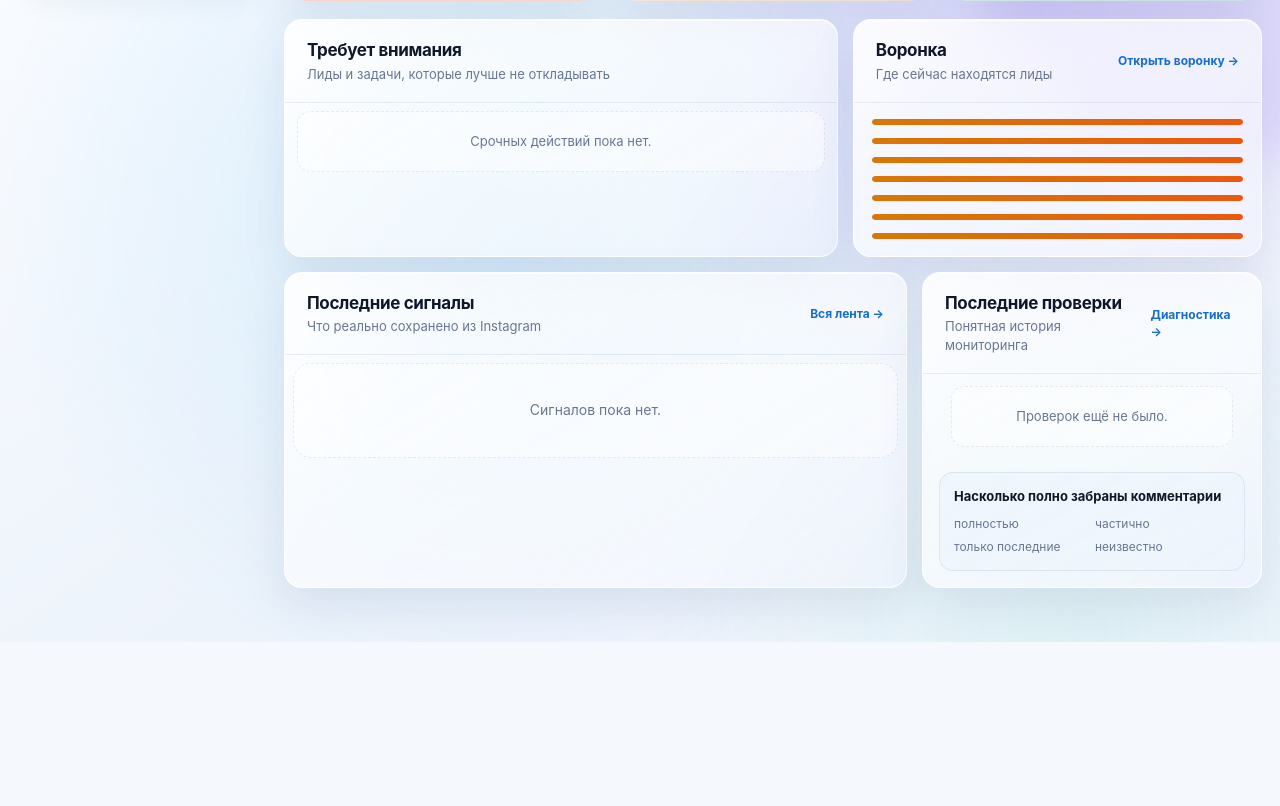
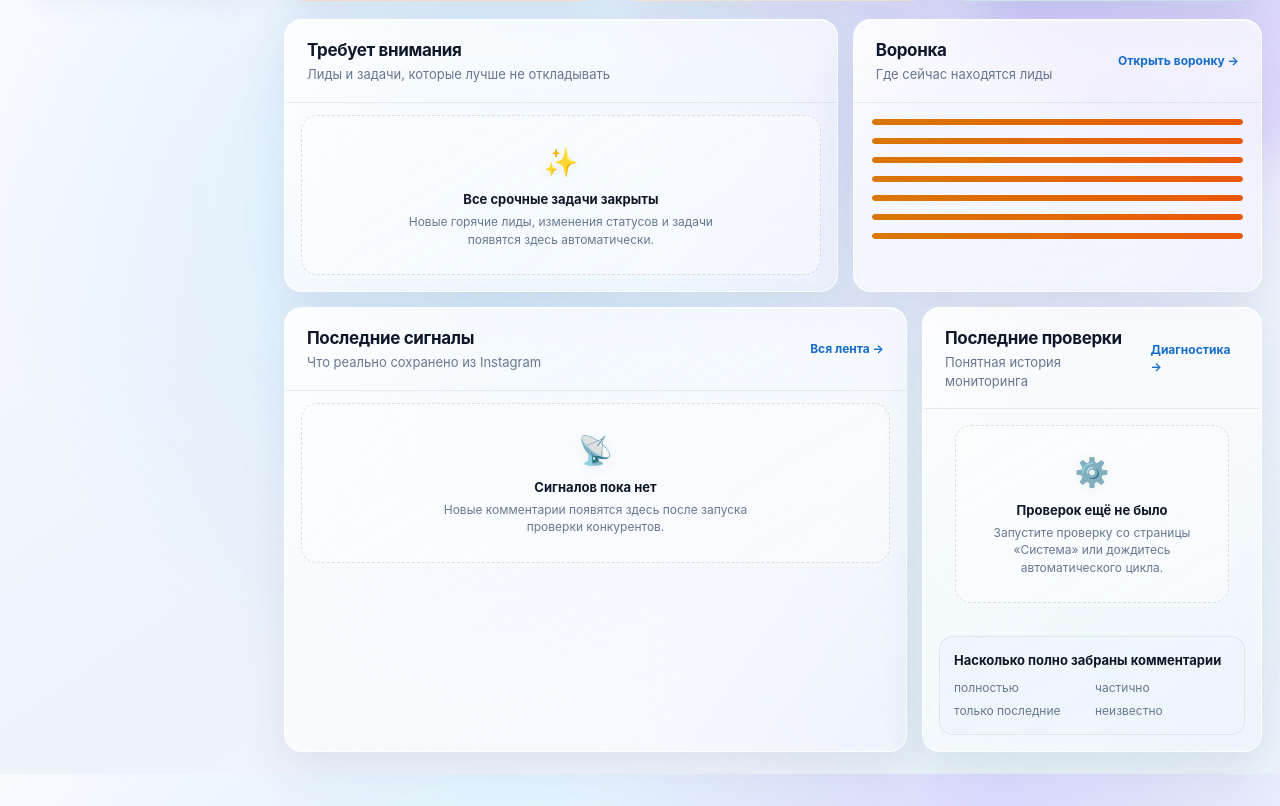
Before and after one commit to DeniskaChernov/leadradar, a Python web app: template app/web/templates/dashboard.html in a window 1280 px wide. Shown: the part 826-1632 px from the top of the page. Before the commit the page ends 1468 px from the top, so only its background shows below. Run offline with Jinja, Linux system fonts and the light colour scheme; the template is opened without the code that fills it, so the values that code supplies are empty; some libraries are stand-ins or nearby versions.

Commit message:
style(ui): polish lead detail with back bar navigation and rich empty states on dashboard

```diff
--- a/app/web/templates/base.html
+++ b/app/web/templates/base.html
@@ -8,7 +8,7 @@
   <title>{% block title %}Lead Radar{% endblock %}</title>
   <script src="https://telegram.org/js/telegram-web-app.js?63"></script>
   <link rel="preconnect" href="https://unpkg.com" crossorigin>
-  <link rel="stylesheet" href="/static/app.css?v=9.9.0-complete-empty-states">
+  <link rel="stylesheet" href="/static/app.css?v=10.0.0-flawless-frosted-glass">
   <script defer src="https://unpkg.com/lucide@1.34.0/dist/umd/lucide.js"></script>
   <script defer src="/static/app.js?v=4.1"></script>
 </head>
--- a/app/web/templates/dashboard.html
+++ b/app/web/templates/dashboard.html
@@ -54,7 +54,13 @@
         <span class="attention-icon hot">{{ lead.lead_score }}</span><div><b>@{{ contact.username }} · {{ intent_label(lead.intent) }}</b><p>{{ comment.text }}</p><small>Источник: @{{ competitor.normalized_handle }}</small></div><span>→</span>
       </a>
       {% endfor %}
-      {% if not recent_changes and not tasks and not hot_leads %}<div class="empty compact">Срочных действий пока нет.</div>{% endif %}
+      {% if not recent_changes and not tasks and not hot_leads %}
+      <div class="empty-box">
+        <span class="empty-icon">✨</span>
+        <b>Все срочные задачи закрыты</b>
+        <span>Новые горячие лиды, изменения статусов и задачи появятся здесь автоматически.</span>
+      </div>
+      {% endif %}
     </div>
   </section>
 
@@ -82,7 +88,13 @@
         </div>
         <div class="score {% if lead and lead.lead_score >= settings.hot_lead_threshold %}hot{% elif lead and lead.status.value in ['ANALYZING','AI_PENDING'] %}pending{% elif lead %}warm{% else %}muted{% endif %}">{% if lead and lead.status.value not in ['ANALYZING','AI_PENDING'] %}{{ lead.lead_score }}{% elif lead %}…{% else %}…{% endif %}</div>
       </a>
-      {% else %}<div class="empty">Сигналов пока нет.</div>{% endfor %}
+      {% else %}
+      <div class="empty-box">
+        <span class="empty-icon">📡</span>
+        <b>Сигналов пока нет</b>
+        <span>Новые комментарии появятся здесь после запуска проверки конкурентов.</span>
+      </div>
+      {% endfor %}
     </div>
   </section>
 
@@ -96,7 +108,13 @@
         <div class="run-stat"><b>{{ run.stats_json.get('comments_created', 0) }}</b><small>новых</small></div>
         <div class="run-stat"><b>{{ run.stats_json.get('errors', 0) }}</b><small>ошибок</small></div>
       </div>
-      {% else %}<div class="empty compact">Проверок ещё не было.</div>{% endfor %}
+      {% else %}
+      <div class="empty-box">
+        <span class="empty-icon">⚙️</span>
+        <b>Проверок ещё не было</b>
+        <span>Запустите проверку со страницы «Система» или дождитесь автоматического цикла.</span>
+      </div>
+      {% endfor %}
     </div>
     <div class="coverage-box">
       <h3>Насколько полно забраны комментарии</h3>
```
Also changed, not shown: app/web/templates/lead_detail.html (+16 -1 lines).
